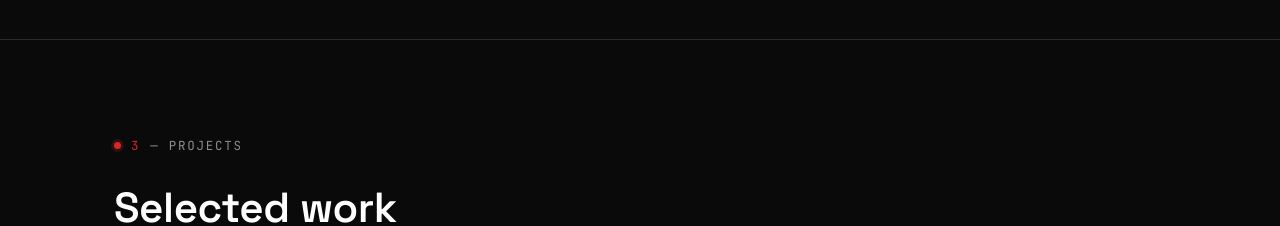
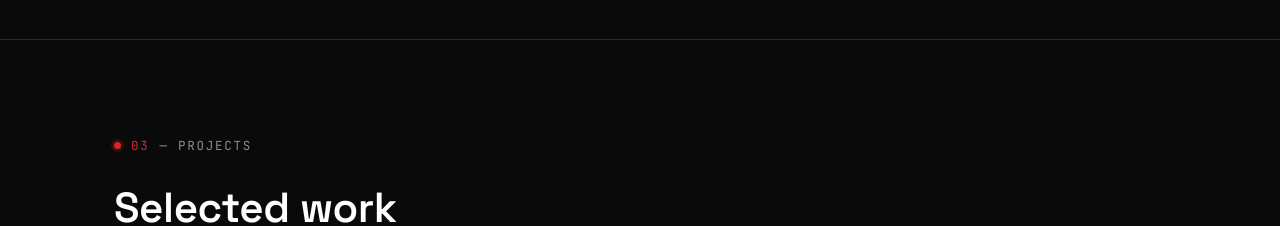
Before and after one commit to Momintariq-11/MUHAMMAD-MOMIN-TARIQ, a React (Vite) app: page / in a window 1280 px wide. Shown: the part 1660-1886 px from the top of the page. Built offline with nearby package versions, Linux system fonts and the light colour scheme.

Commit message:
Update Projects.jsx

```diff
--- a/src/components/Projects.jsx
+++ b/src/components/Projects.jsx
@@ -6,7 +6,7 @@ export default function Projects() {
       <div className="wrap">
         <div className="section-head">
           <p className="eyebrow">
-            <span className="idx">3</span> — PROJECTS
+            <span className="idx">03</span> — PROJECTS
           </p>
           <h2 className="section-title">Selected work</h2>
           <p className="section-sub">
```
